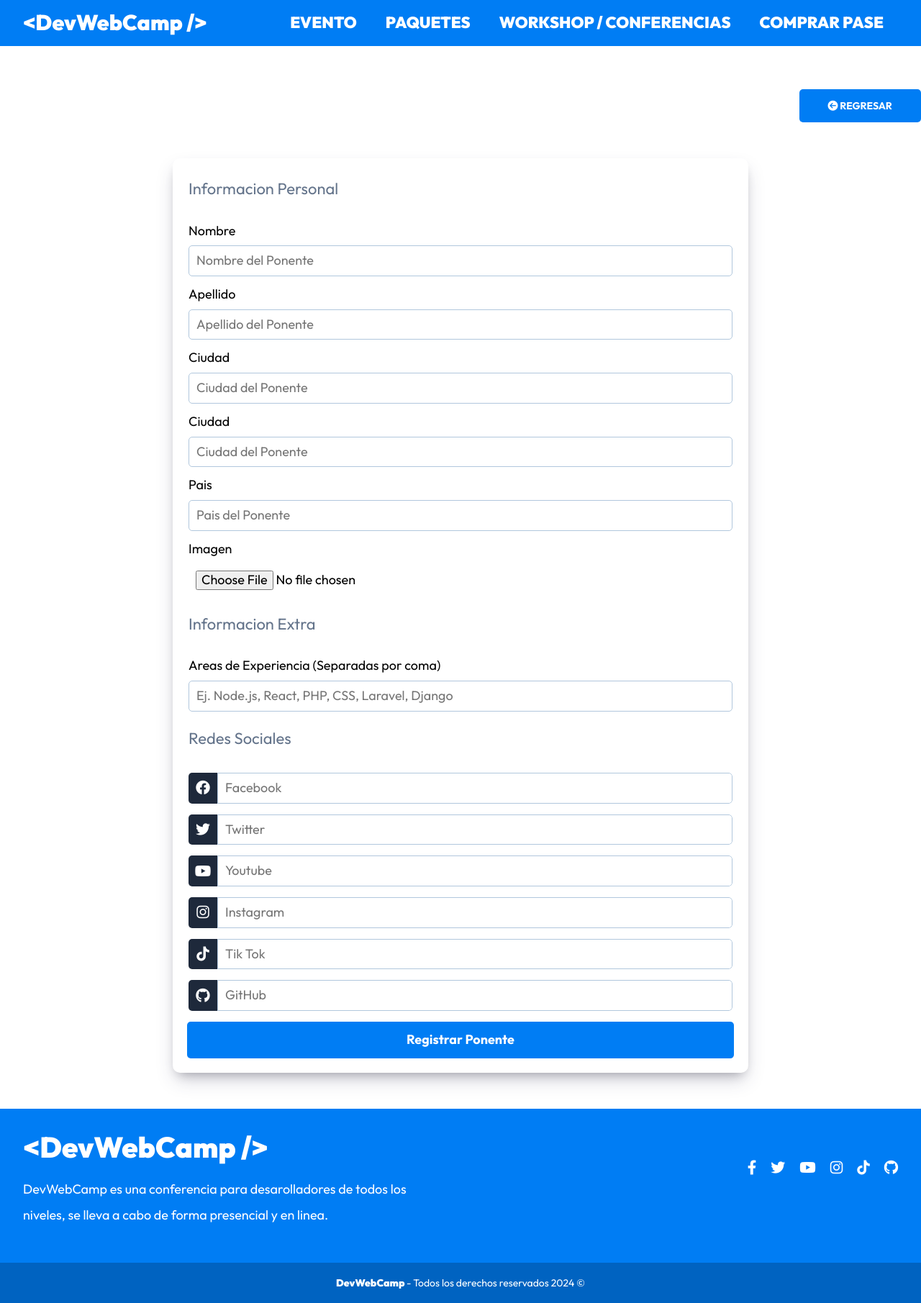
After one commit to Andonys24/DevWebCamp, a PHP site: template views/admin/ponentes/crear.php in a window 1280 px wide. The commit adds this page. Shown: the part 601-2412 px from the top of the page at 72% size. Run offline with PHP 8.4, Linux system fonts and the light colour scheme; the template is opened without the code that fills it, so the values that code supplies are empty; some libraries are stand-ins or nearby versions.

Commit message:
Formulario de registro de ponentes - Routing en ponentes - Se creó el archivo crear.php en la carpeta views/admin/ponentes - Se creó el archivo formulario.php en la carpeta views/admin/ponentes - Aplicacion de CSS en formulario.php - Se creó el archivo togglePassword.js en la carpeta src/js - Andiendo los campos extras - Tags y Fotografia - Creacion del campo de redes sociales - Se aplico el mostar contrasenas en el formulario de login

```diff
--- a/public/index.php
+++ b/public/index.php
@@ -37,12 +37,17 @@ $router->get('/confirmar-cuenta', [AuthController::class, 'confirmar']);
 // Area de administracion
 $router->get('/admin/dashboard', [DashboardController::class, 'index']);
 
+// Area de ponentes
 $router->get('/admin/ponentes', [PonentesController::class, 'index']);
+$router->get('/admin/ponentes/crear', [PonentesController::class, 'crear']);
 
+// Area de eventos
 $router->get('/admin/eventos', [EventosController::class, 'index']);
 
+// Area de Usuarios registrados
 $router->get('/admin/registrados', [RegistradosController::class, 'index']);
 
+// Area de Regalos
 $router->get('/admin/regalos', [RegalosController::class, 'index']);
 
 $router->comprobarRutas();
--- a/src/scss/admin/_dashboard.scss
+++ b/src/scss/admin/_dashboard.scss
@@ -95,4 +95,37 @@
 			padding: 1rem 5rem 3rem 5rem;
 		}
 	}
+
+	&__contenedor-boton {
+		@include m.tablet {
+			display: flex;
+			justify-content: flex-end;
+			margin-bottom: 5rem
+		}
+	}
+	&__boton {
+		@include m.boton(v.$azul, v.$blanco);
+		& {
+			text-transform: uppercase;
+			font-size: 1.4rem;
+			@include m.tablet {
+				width: auto;
+			}
+		}
+	}
+
+	&__contenedor{
+		@include m.shadow;
+		&{
+			background-color: v.$blanco;
+			padding: 2rem;
+			border-radius: 1rem;
+		}
+	}
+
+	&__formulario {
+		@extend .dashboard__contenedor;
+		@include m.contenedor-md;
+	}
+
 }
--- a/src/scss/base/_mixins.scss
+++ b/src/scss/base/_mixins.scss
@@ -34,6 +34,7 @@
 	text-align: center;
 	width: 100%;
 	display: inline-block;
+	border-radius: 0.5rem;
 
 	&:hover {
 		background-color: darken($bgColor, 10%);
@@ -49,6 +50,11 @@
 
 @mixin contenedor {
 	width: min(95%, 140rem);
+	margin: 0 auto;
+}
+
+@mixin contenedor-md {
+	width: min(95%, 80rem);
 	margin: 0 auto;
 }
 
@@ -147,3 +153,7 @@
 		color: v.$azul;
 	}
 }
+
+@mixin shadow{
+	box-shadow: rgba(50, 50, 93, 0.25) 0px 13px 27px -5px, rgba(0, 0, 0, 0.3) 0px 8px 16px -8px;
+}
--- a/src/scss/ui/formulario/_formulario.scss
+++ b/src/scss/ui/formulario/_formulario.scss
@@ -5,11 +5,58 @@
 	display: flex;
 	flex-direction: column;
 
+	&__fieldset {
+		border: none;
+		margin-top: 1rem;
+		padding: 0;
+	}
+
+	&__legend {
+		color: v.$gris;
+		font-size: 2.2rem;
+		margin-bottom: 2rem;
+	}
+
 	&__campo {
 		display: flex;
 		flex-direction: column;
 		gap: 1rem;
 		margin: 1.5rem 0;
+
+		&--password {
+			position: relative;
+		}
+	}
+
+	&__contenedor-icono {
+		display: flex;
+		border-radius: 0.5rem;
+		overflow: hidden;
+	}
+
+	&__icono {
+		background-color: v.$gris-oscuro;
+		width: 4rem;
+		display: flex;
+		align-items: center;
+		justify-content: center;
+
+		i {
+			color: v.$blanco;
+			font-size: 2rem;
+		}
+	}
+
+	&__eye {
+		position: absolute;
+		top: 70%;
+		right: 1rem;
+		transform: translateY(-50%);
+		cursor: pointer;
+		transition: transform 0.3s ease-in-out;
+		&:hover {
+			transform: translateY(-50%) scale(1.1);
+		}
 	}
 
 	&__Label {
@@ -22,6 +69,17 @@
 		padding: 1rem;
 		border: 1px solid darken($color: v.$gris-claro, $amount: 20%);
 		border-radius: 0.5rem;
+
+		&--file {
+			border: none;
+		}
+
+		&--sociales {
+			@extend .formulario__input;
+			flex: 1;
+			border-top-left-radius: 0;
+			border-bottom-left-radius: 0;
+		}
 	}
 
 	&__submit {
@@ -30,5 +88,8 @@
 			width: auto;
 			align-self: flex-start;
 		}
+		&--registrar {
+			width: 100%;
+		}
 	}
 }
--- /dev/null
+++ b/views/admin/ponentes/crear.php
@@ -0,0 +1,17 @@
+<h2 class="dashboard__heading"><?php echo $titulo; ?></h2>
+
+<div class="dashboard__contenedor-boton">
+    <a class="dashboard__boton" href="/admin/ponentes">
+        <i class="fa-solid fa-circle-arrow-left"></i>
+        Regresar
+    </a>
+</div>
+
+<div class="dashboard__formulario">
+    <?php include_once __DIR__ . '/../../templates/alertas.php'; ?>
+
+    <form action="/admin/ponentes/crear" enctype="multipart/form-data" method="post" class="formulario">
+        <?php include_once __DIR__ . '/formulario.php'; ?>
+        <input class="formulario__submit formulario__submit--registrar" type="submit" value="Registrar Ponente">
+    </form>
+</div>
--- /dev/null
+++ b/views/admin/ponentes/formulario.php
@@ -0,0 +1,111 @@
+<fieldset class="formulario__fieldset">
+
+    <legend class="formulario__legend">Informacion Personal</legend>
+    <div class="formulario__campo">
+        <label for="nombre" class="formulario__label">Nombre</label>
+        <input type="text" class="formulario__input" id="nombre" name="nombre" placeholder="Nombre del Ponente" value="<?php echo $ponente->nombre ?? '' ?>">
+    </div>
+
+    <div class="formulario__campo">
+        <label for="apellido" class="formulario__label">Apellido</label>
+        <input type="text" class="formulario__input" id="apellido" name="apellido" placeholder="Apellido del Ponente" value="<?php echo $ponente->apellido ?? '' ?>">
+    </div>
+
+    <div class="formulario__campo">
+        <label for="ciudad" class="formulario__label">Ciudad</label>
+        <input type="text" class="formulario__input" id="ciudad" name="ciudad" placeholder="Ciudad del Ponente" value="<?php echo $ponente->ciudad ?? '' ?>">
+    </div>
+
+    <div class="formulario__campo">
+        <label for="ciudad" class="formulario__label">Ciudad</label>
+        <input type="text" class="formulario__input" id="ciudad" name="ciudad" placeholder="Ciudad del Ponente" value="<?php echo $ponente->ciudad ?? '' ?>">
+    </div>
+
+    <div class="formulario__campo">
+        <label for="pais" class="formulario__label">Pais</label>
+        <input type="text" class="formulario__input" id="pais" name="pais" placeholder="Pais del Ponente" value="<?php echo $ponente->pais ?? '' ?>">
+    </div>
+
+    <div class="formulario__campo">
+        <label for="imagen" class="formulario__label">Imagen</label>
+        <input type="file" class="formulario__input formulario__input--file" id="imagen" name="imagen">
+    </div>
+
+</fieldset>
+
+<fieldset class="formulario__fieldset">
+
+    <legend class="formulario__legend">Informacion Extra</legend>
+
+    <div class="formulario__campo">
+        <label for="tags_input" class="formulario__label">Areas de Experiencia (Separadas por coma)</label>
+        <input type="text" class="formulario__input" id="tags_input" placeholder="Ej. Node.js, React, PHP, CSS, Laravel, Django">
+    </div>
+
+    <div id="tags" class="formulario__listado"></div>
+    <input type="hidden" name="tags" value="<?php echo $ponente->tags ?? ''; ?>">
+
+</fieldset>
+
+<fieldset class="formulario__fieldset">
+
+    <legend class="formulario__legend">Redes Sociales</legend>
+
+    <div class="formulario__campo">
+        <div class="formulario__contenedor-icono">
+            <div class="formulario__icono">
+                <i class="fa-brands fa-facebook"></i>
+            </div>
+            <input type="text" class="formulario__input--sociales" name="redes[facebook]" placeholder="Facebook" value="<?php echo $ponente->facebook ?? '' ?>">
+        </div>
+    </div>
+
+    <div class="formulario__campo">
+        <div class="formulario__contenedor-icono">
+            <div class="formulario__icono">
+                <i class="fa-brands fa-twitter"></i>
+            </div>
+            <input type="text" class="formulario__input--sociales" name="redes[twitter]" placeholder="Twitter" value="<?php echo $ponente->twitter ?? '' ?>">
+        </div>
+    </div>
+
+    <div class="formulario__campo">
+        <div class="formulario__contenedor-icono">
+            <div class="formulario__icono">
+                <i class="fa-brands fa-youtube"></i>
+            </div>
+            <input type="text" class="formulario__input--sociales" name="redes[youtube]" placeholder="Youtube" value="<?php echo $ponente->youtube ?? '' ?>">
+        </div>
+    </div>
+
+    <div class="formulario__campo">
+        <div class="formulario__contenedor-icono">
+            <div class="formulario__icono">
+                <i class="fa-brands fa-instagram"></i>
+            </div>
+            <input type="text" class="formulario__input--sociales" name="redes[instagram]" placeholder="Instagram" value="<?php echo $ponente->instagram ?? '' ?>">
+        </div>
+    </div>
+
+    <div class="formulario__campo">
+        <div class="formulario__contenedor-icono">
+            <div class="formulario__icono">
+                <i class="fa-brands fa-tiktok"></i>
+            </div>
+            <input type="text" class="formulario__input--sociales" name="redes[tiktok]" placeholder="Tik Tok" value="<?php echo $ponente->tiktok ?? '' ?>">
+        </div>
+    </div>
+
+    <div class="formulario__campo">
+        <div class="formulario__contenedor-icono">
+            <div class="formulario__icono">
+                <i class="fa-brands fa-github"></i>
+            </div>
+            <input type="text" class="formulario__input--sociales" name="redes[github]" placeholder="GitHub" value="<?php echo $ponente->github ?? '' ?>">
+        </div>
+    </div>
+
+    <div id="tags" class="formulario__listado"></div>
+    <input type="hidden" name="tags" value="<?php echo $ponente->tags ?? ''; ?>">
+
+</fieldset>
--- a/views/auth/login.php
+++ b/views/auth/login.php
@@ -9,9 +9,10 @@
             <label for="email" class="formulario__label">Email</label>
             <input type="email" id="email" name="email" placeholder="Tu email" class="formulario__input" value="<?php echo s($usuario->email); ?>">
         </div>
-        <div class="formulario__campo">
+        <div class="formulario__campo formulario__campo--password">
             <label for="password" class="formulario__label">Password</label>
             <input type="password" id="password" name="password" placeholder="Tu Password" class="formulario__input">
+            <i class="fa-solid fa-eye formulario__eye" id="eye-icon"></i>
         </div>
 
         <input type="submit" value="Iniciar Sesión" class="formulario__submit">
```
Also changed, not shown: controllers/PonentesController.php (+9 -0 lines), src/js/togglePassword.js (added, +25 -0 lines), views/admin/ponentes/index.php (+7 -0 lines), public/build/css/app.css, public/build/js/bundle.min.js, 2 other files.
